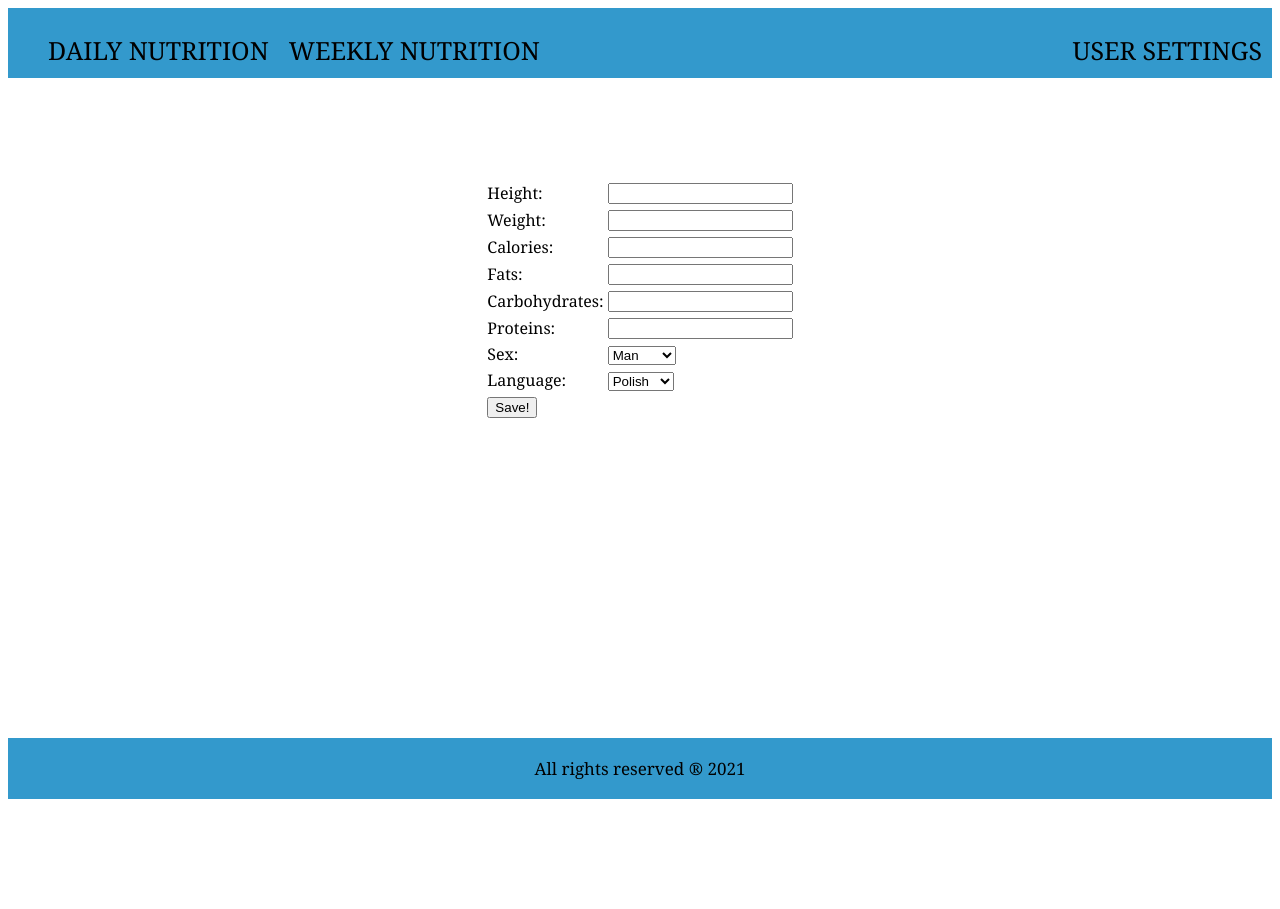
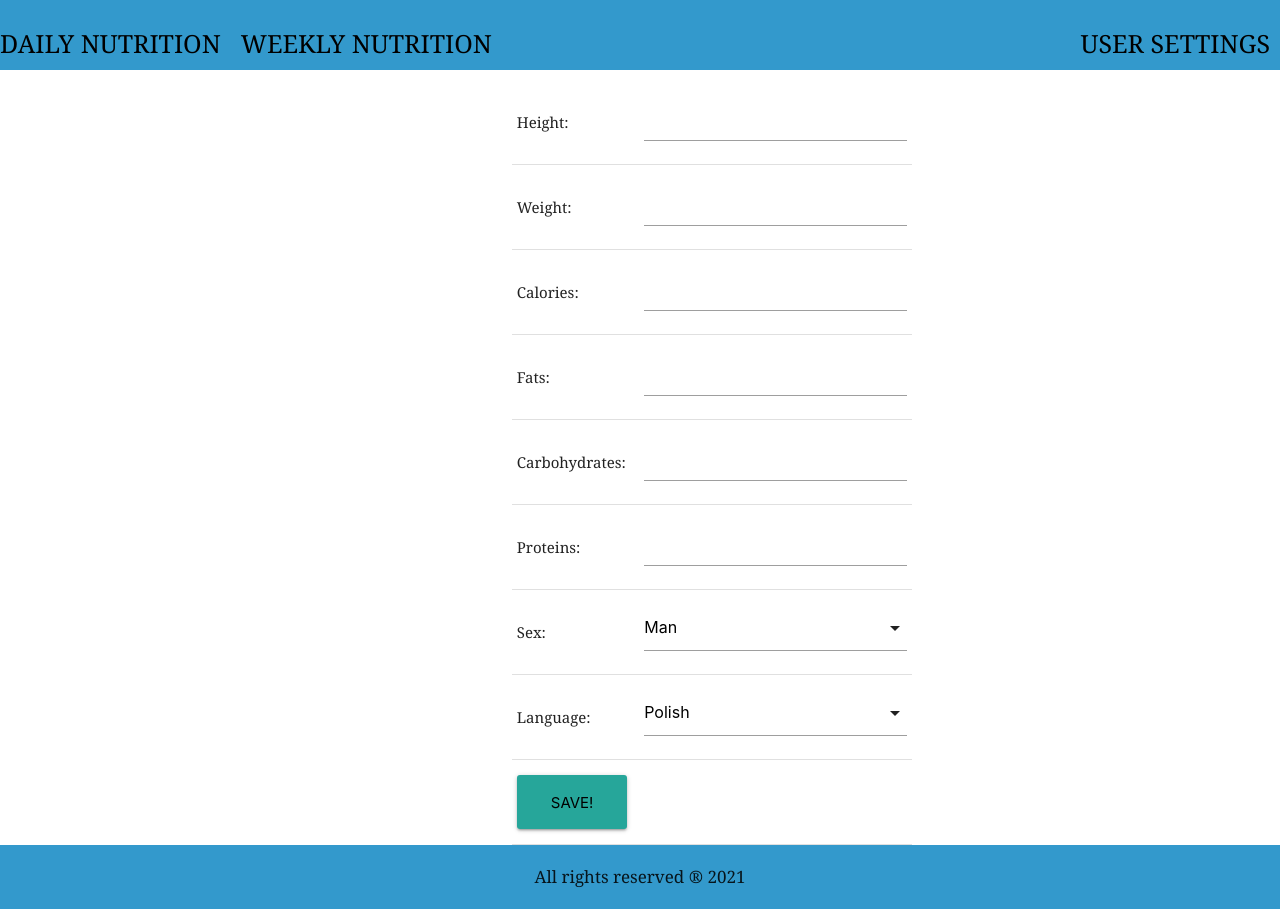
Before and after one commit to LukaszSzpak/Moje_kalorie-my_calories, a Django app: template myCalories/templates/userSettings.html in a window 1280 px wide. Before the commit the page ends 799 px from the top, so only its background shows below. Run offline with Django 3.2, Linux system fonts and the light colour scheme; the template is opened without the code that fills it, so the values that code supplies are empty; parts of the project's set-up code (start-up, migrations or seed data) failed here and were passed over; some libraries are stand-ins or nearby versions.

Commit message:
Added user settings styles

```diff
--- a/myCalories/static/css/userSettings.css
+++ b/myCalories/static/css/userSettings.css
@@ -1,5 +1,6 @@
 .user_settings_form{
-    margin-top: 100px;
+    margin-top: 10px;
+    width: 400px;
 }
 
 .center {
--- a/myCalories/templates/en/en_userSettingsForm.html
+++ b/myCalories/templates/en/en_userSettingsForm.html
@@ -1,3 +1,4 @@
+<table id="user_set_form" class="user_settings_form">
 <tr>
     <td>
         Height:
@@ -88,6 +89,7 @@
 </tr>
 <tr>
     <td>
-        <input type="submit" value="Save!" onclick="getFormData()">
+        <input class="waves-effect waves-light btn-large" type="submit" value="Save!" onclick="getFormData()">
     </td>
 </tr>
+</table>
--- a/myCalories/templates/pl/pl_userSettingsForm.html
+++ b/myCalories/templates/pl/pl_userSettingsForm.html
@@ -1,3 +1,4 @@
+<table id="user_set_form" class="user_settings_form center">
 <tr>
     <td>
         Wzrost:
@@ -88,6 +89,7 @@
 </tr>
 <tr>
     <td>
-        <input type="submit" value="Zapisz!" onclick="getFormData()">
+        <input class="waves-effect waves-light btn-large" type="submit" value="Zapisz!" onclick="getFormData()">
     </td>
 </tr>
+</table>
--- a/myCalories/templates/userSettings.html
+++ b/myCalories/templates/userSettings.html
@@ -13,6 +13,7 @@
         {% load static %}
         <link rel="stylesheet" type="text/css" href="{% static 'css/common.css' %}">
         <link rel="stylesheet" type="text/css" href="{% static 'css/userSettings.css' %}">
+        <link rel="stylesheet" href="https://cdnjs.cloudflare.com/ajax/libs/materialize/1.0.0/css/materialize.min.css">
     {% endblock %}
 
     {% block scripts %}
@@ -27,6 +28,12 @@
         {% else %}
             <script type="text/javascript" src="{% static 'js/en/en_alerts.js' %}" defer></script>
         {% endif %}
+        <script src="https://cdnjs.cloudflare.com/ajax/libs/materialize/1.0.0/js/materialize.min.js"></script>
+        <script>
+            $(document).ready(function(){
+                 $('select').formSelect();
+            });
+        </script>
     {% endblock %}
 
 </head>
@@ -42,13 +49,11 @@
 </header>
 
 <div class="main">
-    <table id="user_set_form" class="user_settings_form center">
-        {% if user_lang == 'pl' %}
-            {% include 'pl/pl_userSettingsForm.html' %}
-        {% else %}
-            {% include 'en/en_userSettingsForm.html' %}
-        {% endif %}
-    </table>
+    {% if user_lang == 'pl' %}
+        {% include 'pl/pl_userSettingsForm.html' %}
+    {% else %}
+        {% include 'en/en_userSettingsForm.html' %}
+    {% endif %}
 </div>
 
 <!-- footer-->
```
Lines whose indentation alone changed are shown as unchanged.
